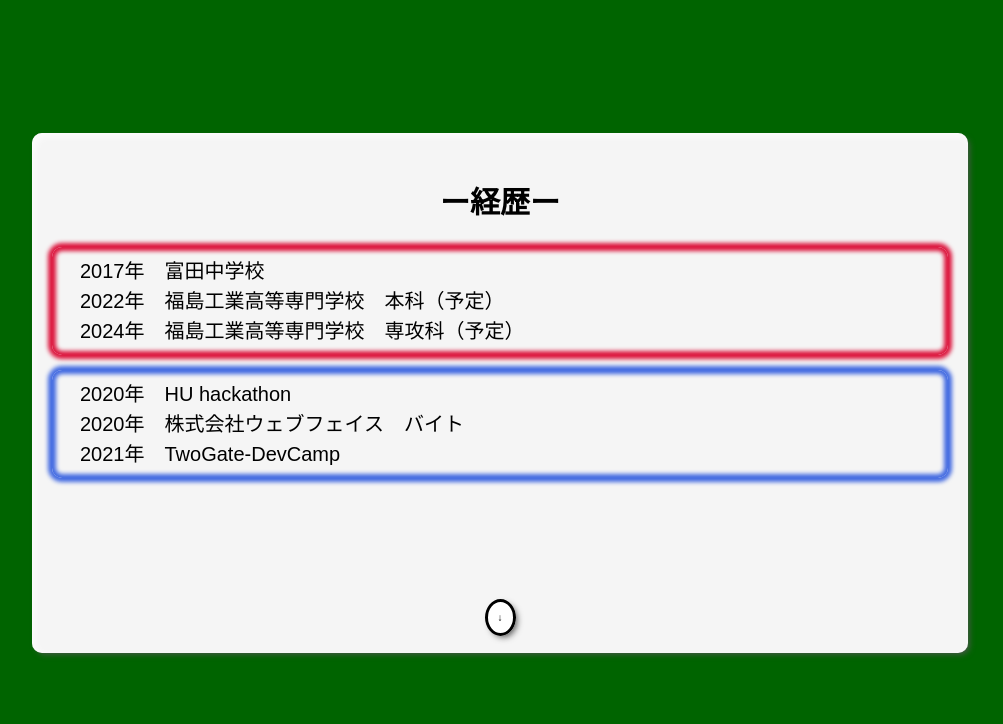
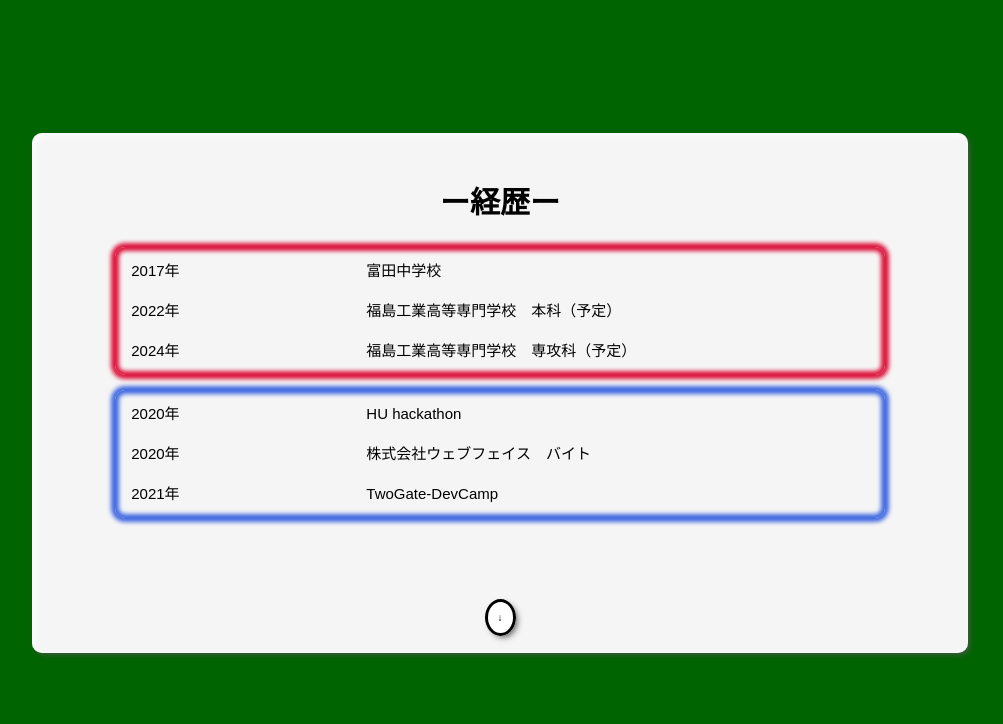
Before and after one commit to yukiti224gt/MyPortfolio, a PHP site: page / in a window 1280 px wide. Shown: the part 1627-2351 px from the top of the page, without its empty margins (140-1143 px from the left). Run offline with PHP 8.4, Linux system fonts and the light colour scheme.

Commit message:
FEAT: 経歴の文字大きさ修正

```diff
--- a/index.html
+++ b/index.html
@@ -58,14 +58,32 @@
         <div class="content">
           <h2>ー経歴ー</h2>
           <div class="bar">
-            <p>2017年　富田中学校</p>
-            <p>2022年　福島工業高等専門学校　本科（予定）</p>
-            <p>2024年　福島工業高等専門学校　専攻科（予定）</p>
+            <div class="container">
+              <p>2017年</p>
+              <p>富田中学校</p>
+            </div>
+            <div class="container">
+              <p>2022年</p>
+              <p>福島工業高等専門学校　本科（予定）</p>
+            </div>
+            <div class="container">
+              <p>2024年</p>
+              <p>福島工業高等専門学校　専攻科（予定）</p>
+            </div>
           </div>
           <div class="bar">
-            <p>2020年　HU hackathon</p>
-            <p>2020年　株式会社ウェブフェイス　バイト</p>
-            <p>2021年　TwoGate-DevCamp</p>
+            <div class="container">
+              <p>2020年</p>
+              <p>HU hackathon</p>
+            </div>
+            <div class="container">
+              <p>2020年</p>
+              <p>株式会社ウェブフェイス　バイト</p>
+            </div>
+            <div class="container">
+              <p>2021年</p>
+              <p>TwoGate-DevCamp</p>
+            </div>
           </div>
         </div>
         <div class="bottom_link jump_down">
--- a/style.css
+++ b/style.css
@@ -315,13 +315,24 @@ section:not(:first-child)>div>h2 {
 
 .background p {
   line-height: 20px;
-  padding-left: 24px;
+  padding-left: 12px;
   margin: 10px 0;
+  font-size: 1.5rem;
+}
+
+.background p:nth-child(1) {
+  width: 29%;
+}
+
+.background p:nth-child(2) {
+  width: 70%;
 }
 
 .bar {
   padding: 4px;
   border-radius: 10px;
+  width: 85%;
+  margin: 0 auto;
 }
 
 .bar:nth-child(2) {
```
